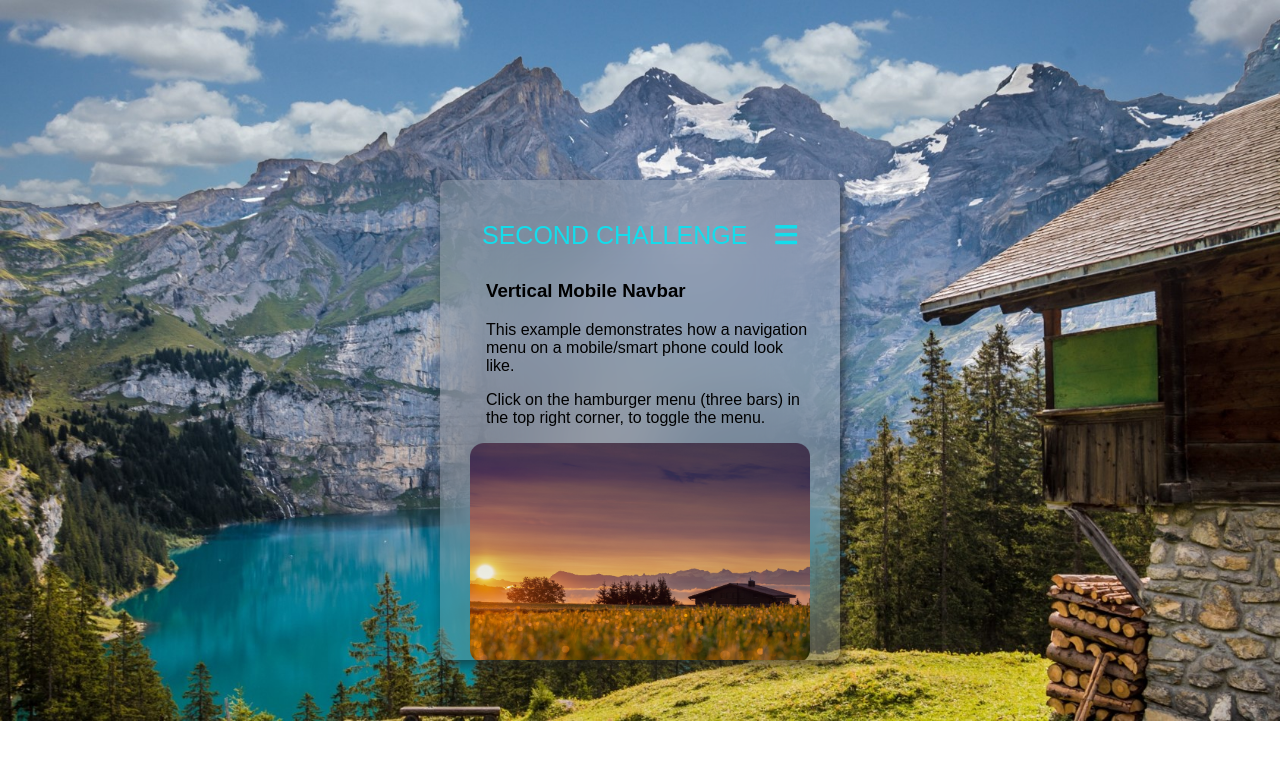
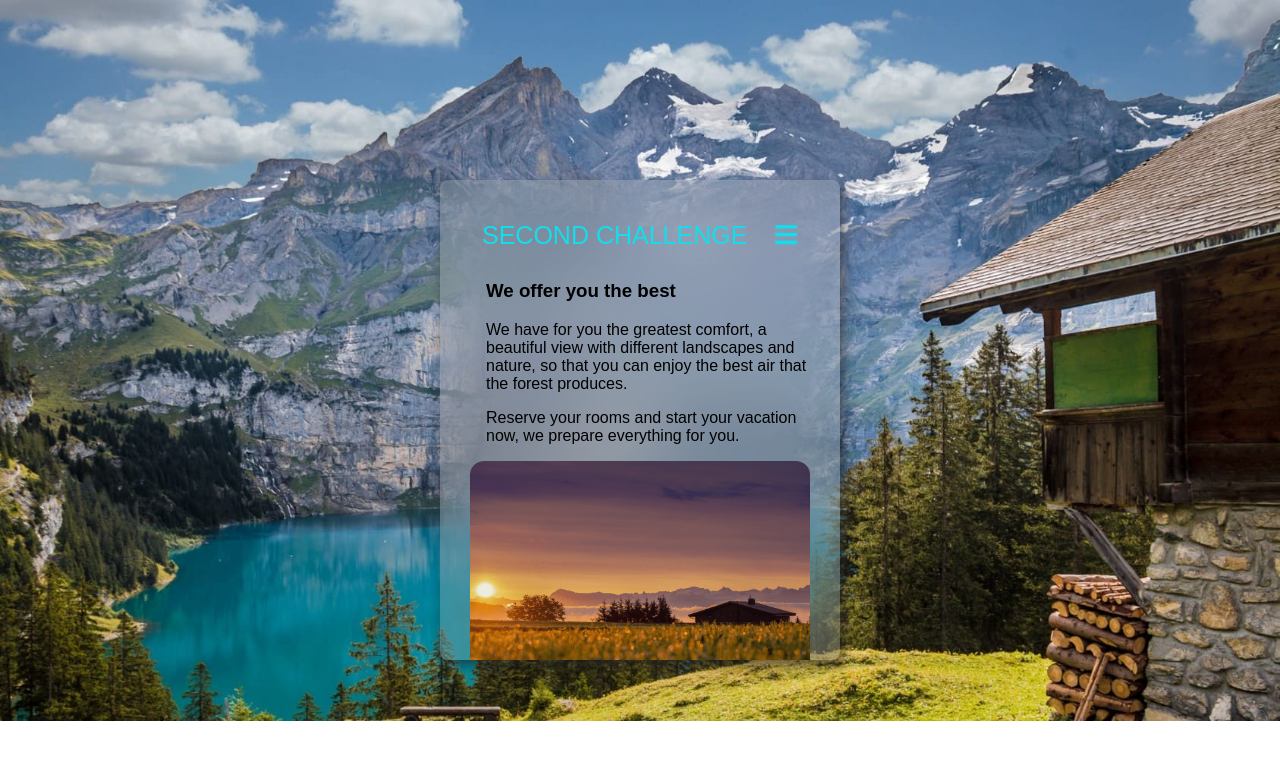
Before and after one commit to RedmiRei/FrontendDesarrollo, a plain HTML site: page index.html in a window 1280 px wide. Drawn offline with nearby package versions, Linux system fonts and the light colour scheme.

Commit message:
Size img

```diff
--- a/css/index.css
+++ b/css/index.css
@@ -1,6 +1,6 @@
 body {
     height: 50vh;
-    background: url(../img/c44.jpg) no-repeat;
+    background: url(../img/c1.jpg) no-repeat;
     background-attachment: cover;
     background-size: cover;
     justify-content: center;
--- a/css/style.css
+++ b/css/style.css
@@ -1,5 +1,5 @@
 body {
-    background: url(../img/c44.jpg) no-repeat;
+    background: url(../img/c1.jpg) no-repeat;
     background-attachment: cover;
     background-size: cover;
     /* height: 50vh; */
--- a/index.html
+++ b/index.html
@@ -6,7 +6,6 @@
   <meta charset="utf-8">
   <meta name="viewport" content="width=device-width, initial-scale=1">
   <script src="https://ajax.googleapis.com/ajax/libs/jquery/3.6.0/jquery.min.js"></script>
- <!--  <link rel="stylesheet" media="all" href="css/style.css" /> -->
   <link rel="stylesheet" media="all" href="css/index.css" />
   <link rel="stylesheet" href="https://cdnjs.cloudflare.com/ajax/libs/animate.css/4.1.1/animate.min.css" />
   <link rel="shortcut icon" type="image/x-icon" href="home.ico" />
@@ -16,10 +15,8 @@
 </head>
 
 <body>
-  <!-- Simulate a smartphone / tablet -->
   <div class="slideshow animate__animated animate__fadeIn">
 
-    <!-- Top Navigation Menu -->
     <div class="topnav">
       <h2 class="hdos animate__animated animate__bounceIn">SECOND CHALLENGE<i href="javascript:void(0);" onclick="myFunction()" class="fa fa-bars"></i></h2>
       <div id="myLinks" >
@@ -41,29 +38,15 @@
 
     <div class="cont" style="padding-left:16px">
 
-      <h3>Vertical Mobile Navbar</h3>
-      <p>This example demonstrates how a navigation menu on a mobile/smart phone could look like.</p>
-      <p>Click on the hamburger menu (three bars) in the top right corner, to toggle the menu.</p>
+      <h3>We offer you the best</h3>
+      <p>We have for you the greatest comfort, a beautiful view with different landscapes and nature, so that you can enjoy the best air that the forest produces.</p>
+      <p>Reserve your rooms and start your vacation now, we prepare everything for you.</p>
     </div>
     <div>
-      <img src="img/c7.png" alt="" style="height: 220px; width: 100%;">
-    </div>
-    <!-- End smartphone / tablet look -->
-  </div>
-  <!--   <div class="slideshow animate__animated animate__fadeIn">
-
-    <h2 class="hdos animate__animated animate__bounceIn">SECOND CHALLENGE</h2>
-
-    <div>
-      <button class="ccm" onclick="location.href='message.html'"><i class="fas fa-comment"></i> Message</button>
-      <button class="ccm" onclick="location.href='cabin.html'"><i class="fas fa-home"></i> Cabin</button>
-      <button class="ccm" onclick="location.href='client.html'"><i class="fas fa-users"></i> Client</button>
-    </div>
-    <div>
-      <button class="ccm" onclick="location.href='category.html'"><i class="fas fa-network-wired"></i> Category</button>
+      <img src="img/c2.png" alt="" style="height: 220px; width: 100%;">
     </div>
 
-  </div> -->
+  </div>
 
   <script>
     function myFunction() {
```
Also changed, not shown: img/c1.jpg (added), img/c2.png (added), img/c44.jpg (deleted), img/c7.png (deleted).
